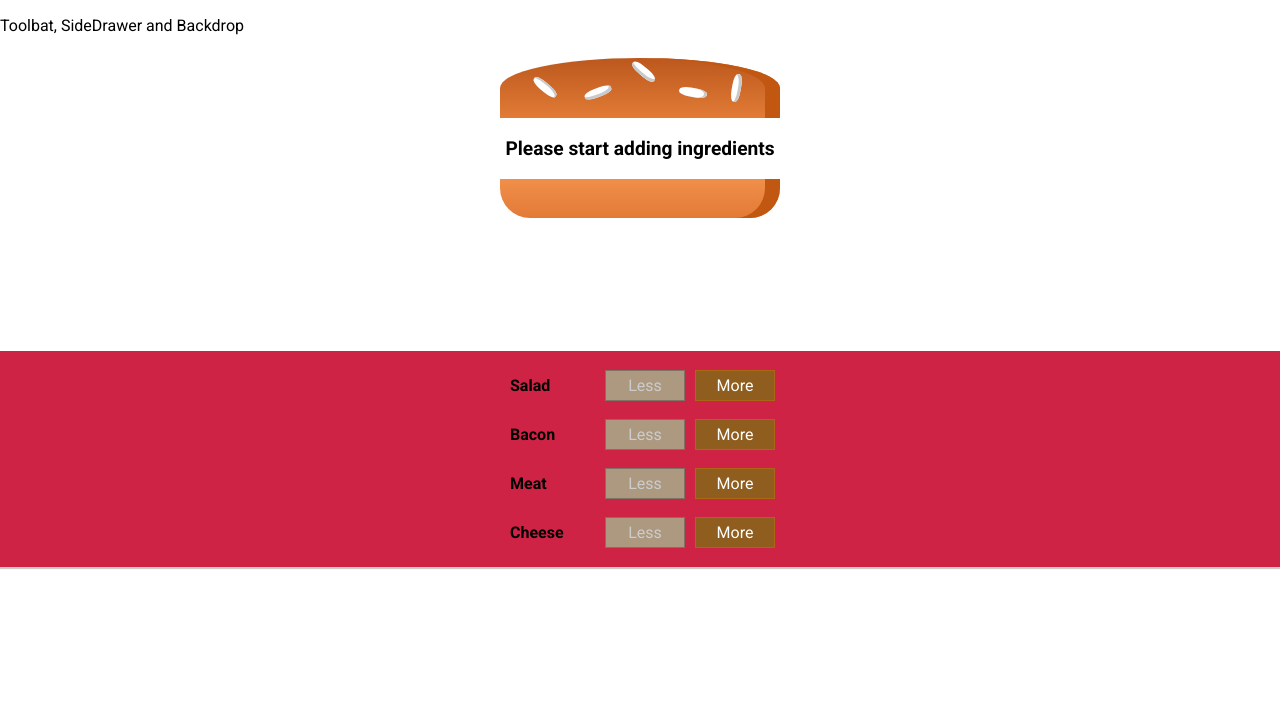
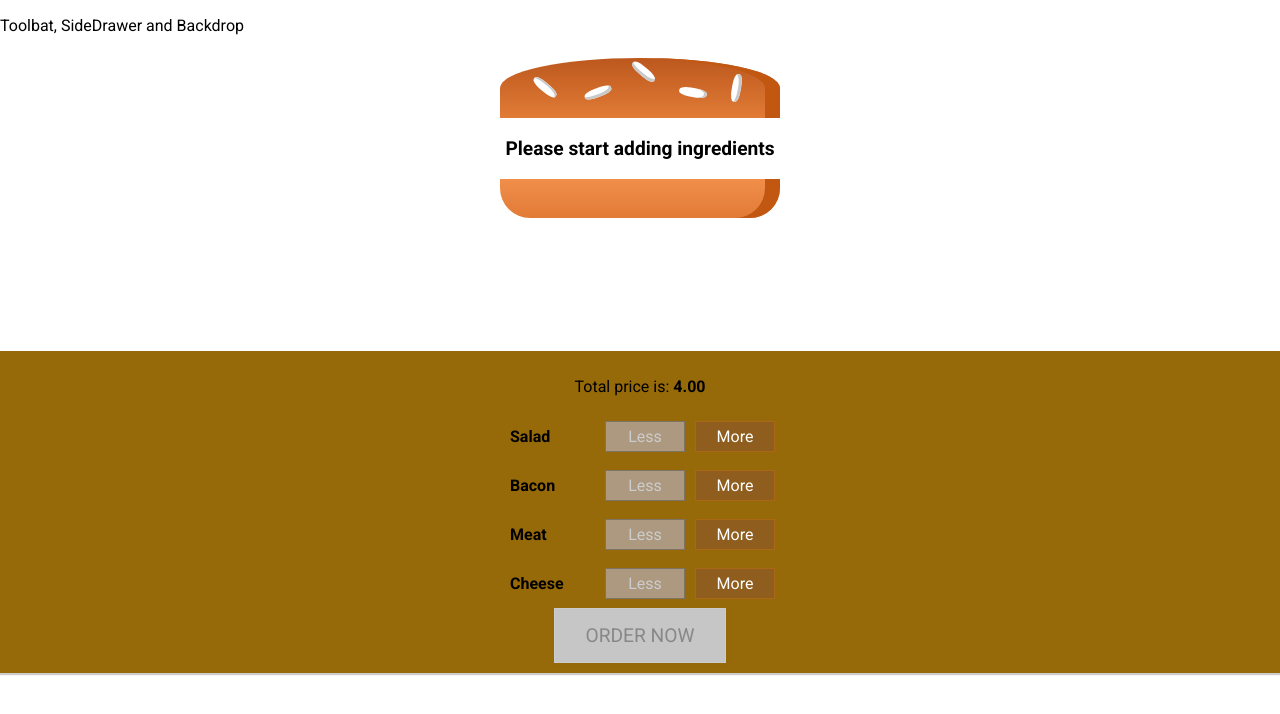
Before and after one commit to do-diegoortiz/react-burger-builder, a React app: page / in a window 1280 px wide. Shown: the top 714 px of the page. Built offline with nearby package versions, Linux system fonts and the light colour scheme.

Commit message:
Showing the total price. Added the ORDER NOW button that is disabled when the amount of ingredients is lower than 2

```diff
--- a/src/components/Burger/Controls/Controls.css
+++ b/src/components/Burger/Controls/Controls.css
@@ -1,6 +1,6 @@
 .BuildControls{
   width: 100%;
-  background-color: #CF2345;
+  background-color: #966909;
   display: flex;
   flex-flow: column;
   align-items: center;
@@ -8,3 +8,44 @@
   margin: auto;
   padding: 10px 0
 }
+
+.OrderButton {
+  background-color: #DAD735;
+  outline: none;
+  cursor: pointer;
+  border: 1px solid #966909;
+  color: #966909;
+  font-family: inherit;
+  font-size: 1.2em;
+  padding: 15px 30px;
+  box-shadow: 2px 2px 2px #966909;
+}
+
+.OrderButton:hover, .OrderButton:active {
+  background-color: #A0DB41;
+  border: 1px solid #966909;
+  color: #966909;
+}
+
+.OrderButton:disabled {
+  background-color: #C7C6C6;
+  cursor: not-allowed;
+  border: 1px solid #ccc;
+  color: #888888;
+}
+
+.OrderButton:not(:disabled) {
+  animation: enable 0.3s linear;
+}
+
+@keyframes enable {
+  0% {
+      transform: scale(1);
+  }
+  60% {
+      transform: scale(1.1);
+  }
+  100% {
+      transform: scale(1);
+  }
+}
--- a/src/components/Burger/Controls/Controls.js
+++ b/src/components/Burger/Controls/Controls.js
@@ -11,16 +11,20 @@
 
 const controls = props => (
   <div className={classes.BuildControls}>
+    <p>Total price is: <strong>{props.price.toFixed(2)}</strong></p>
     {thecontrols.map(thecon => (
       <Control
         key={thecon.label}
         label={thecon.label}
         added={() => props.ingredientAdded(thecon.type)}
         removed={() => props.ingredientRemoved(thecon.type)}
-        disabled={props.disabled[thecon.type]}
-        />
+        disabled={props.disabled[thecon.type]} />
     ))}
-
+    <button
+      className={classes.OrderButton}
+      disabled={!props.purchasibility}>
+      ORDER NOW
+    </button>
   </div>
 )
 
--- a/src/containers/BurgerBuilder/BurgerBuilder.js
+++ b/src/containers/BurgerBuilder/BurgerBuilder.js
@@ -18,7 +18,19 @@
       cheese: 0,
       meat: 0,
     },
-    totalPrice: 4
+    totalPrice: 4,
+    purchasable: false
+  }
+
+  updatePurchasable(ingredients) {
+    const sum = Object.keys(ingredients)
+      .map(ingr => {
+        return ingredients[ingr]
+      })
+      .reduce((sum, el) => {
+        return sum + el
+      }, 0)
+    this.setState({ purchasable: sum > 1 })
   }
 
   addIngredientHandler = type => {
@@ -34,6 +46,7 @@
     const newPrice = currentPrice + pricingAdition
     this.setState({ totalPrice: newPrice, ingredients: updatedIngredients })
 
+    this.updatePurchasable(updatedIngredients)
   }
 
   removeIngredientHandler = type => {
@@ -51,13 +64,15 @@
     const currentPrice = this.state.totalPrice
     const newPrice = currentPrice - pricingSubtraction
     this.setState({ totalPrice: newPrice, ingredients: updatedIngredients })
+
+    this.updatePurchasable(updatedIngredients)
   }
 
   render() {
     const disabledIngredients = {
       ...this.state.ingredients
     }
-    for(let key in disabledIngredients) {
+    for (let key in disabledIngredients) {
       disabledIngredients[key] = (disabledIngredients[key] <= 0)
     }
 
@@ -65,8 +80,10 @@
       <Aux>
         <Burger ingredients={this.state.ingredients} />
         <Controls
+          price={this.state.totalPrice}
           ingredientAdded={this.addIngredientHandler}
           ingredientRemoved={this.removeIngredientHandler}
+          purchasibility={this.state.purchasable}
           disabled={disabledIngredients}
         />
       </Aux>
```
